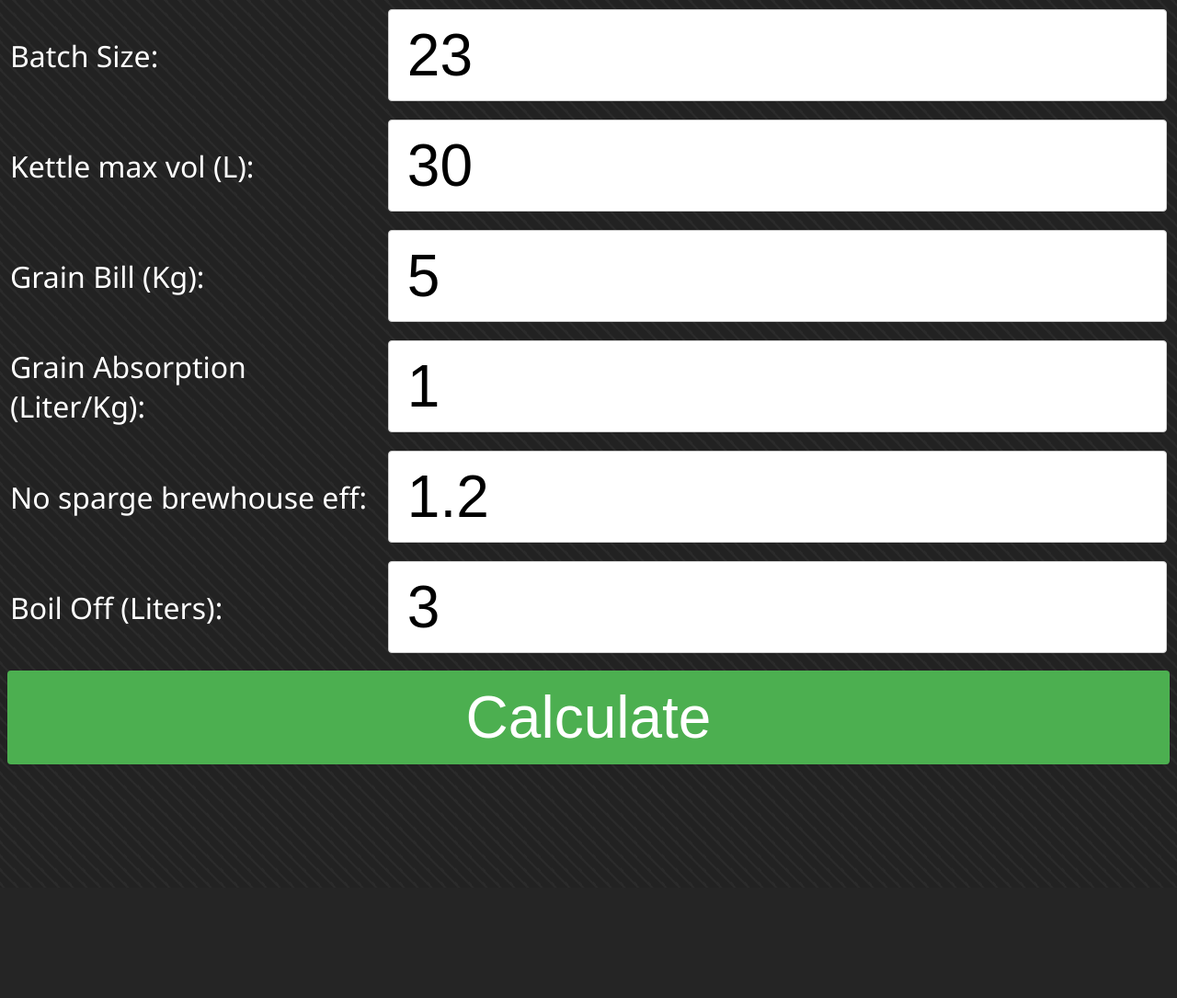
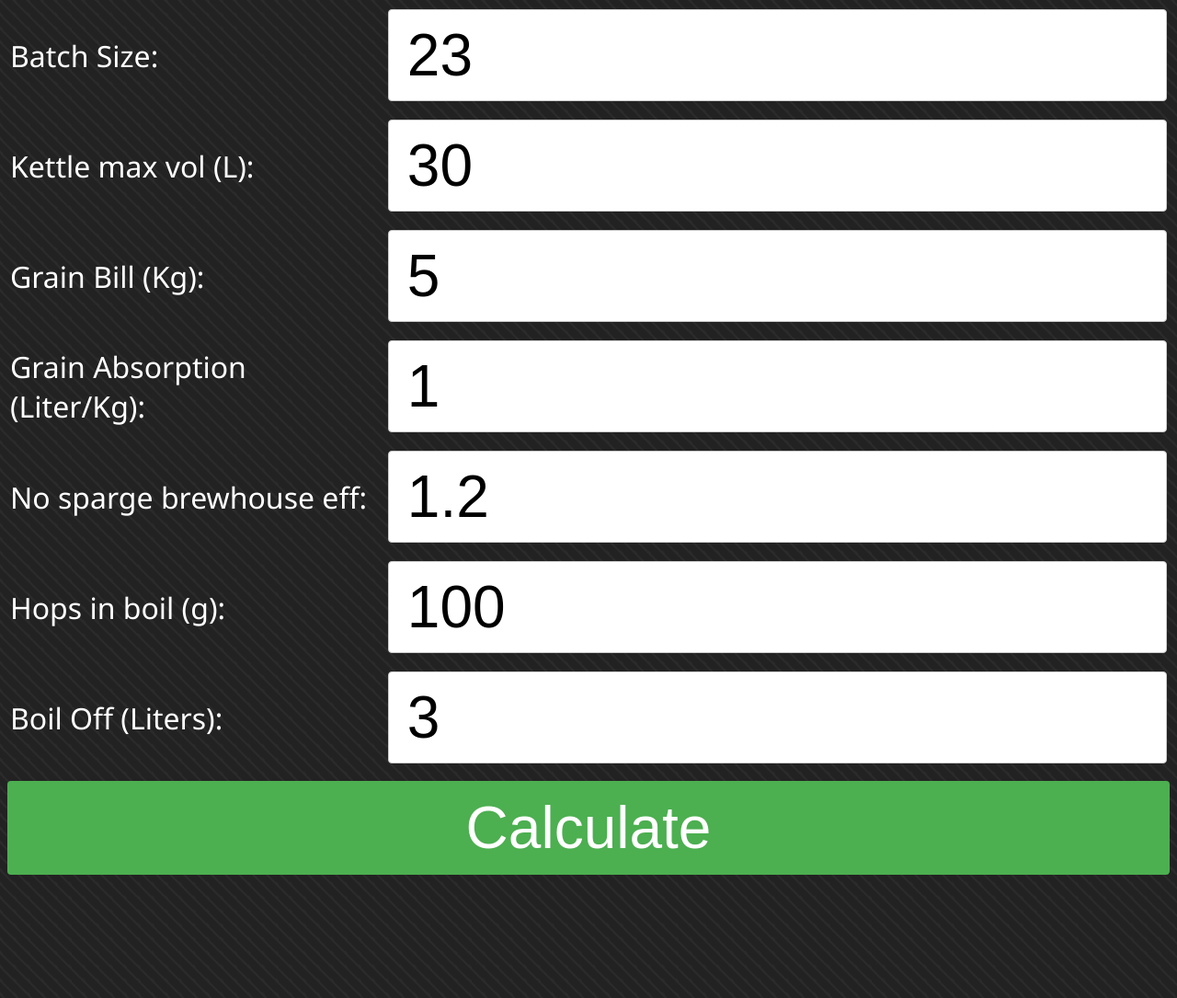
Before and after one commit to tedelm/NoSpargeBrew, a PHP site: page /index.php?action=1 in a window 1280 px wide. Shown: the part 527-1612 px from the top of the page at 92% size. Before the commit the page ends 1358 px from the top, so only its background shows below. Run offline with PHP 8.4, Linux system fonts and the light colour scheme.

Commit message:
Update index.php

```diff
--- a/PHP/index.php
+++ b/PHP/index.php
@@ -9,11 +9,15 @@ switch ($_GET['action']) {
         $GrainAbs = $_POST['GrainAbs'];
         $BrewEff = $_POST['BrewEff'];
         $BoilOffLiter = $_POST['BoilOffLiter'];
+		$Hops = $_POST['Hops'];
 
 		#Calculate
 		$WaterNeeded = $BatchSize + ($BatchSize - ($BatchSize - (($MaltKg * $BrewEff) * $GrainAbs) - $BoilOffLiter));
 		$MaxMashWater = $MaxBoilVol - ($MaltKg * $BrewEff);
-		$AddToBoilWater = $WaterNeeded - $MaxMashWater;
+		$AddToBoilWater_nohops = $WaterNeeded - $MaxMashWater;
+		#Calculate hops absorption
+		$AddToBoilWater = $AddToBoilWater_nohops + (0.005 * $Hops);
+
 
     break;
 }
@@ -25,12 +29,13 @@ if(isset($BatchSize)){
 	$value_GrainAbs = $GrainAbs;
 	$value_BrewEff = $BrewEff;
 	$value_BoilOffLiter = $BoilOffLiter;
+	$value_Hops = $Hops;
 
 	$Echo_MashVol = number_format($MaxMashWater, 2);
 	$Echo_MashVolPerKg = number_format(($MaxMashWater/($MaltKg * $BrewEff)), 2);
 	$Echo_BeforeBoil = number_format($AddToBoilWater, 2);
 	$Echo_GrainNeeded = number_format(($MaltKg * $BrewEff), 2);
-	$Echo_WaterNeeded = $WaterNeeded;
+	$Echo_WaterNeeded = $WaterNeeded + (0.005 * $Hops);
 
 }else{
 	$value_BatchSize = 23;
@@ -39,6 +44,7 @@ if(isset($BatchSize)){
 	$value_GrainAbs = 1;
 	$value_BrewEff = 1.2;
 	$value_BoilOffLiter = 3;
+	$value_Hops = 100;
 
 	$Echo_MashVol = "N/A";
 	$Echo_MashVolPerKg = "N/A";
@@ -92,6 +98,9 @@ if(isset($BatchSize)){
 			<td>No sparge brewhouse eff:</td><td><input class='inputClass' type="number" step='any' value='<?php echo $value_BrewEff; ?>' name='BrewEff' /></td>
 		</tr>
 		<tr>
+			<td>Hops in boil (g):</td><td><input class='inputClass' type="number" step='any' value='<?php echo $value_Hops; ?>' name='Hops' /></td>
+		</tr>
+		<tr>
 			<td>Boil Off (Liters):</td><td><input class='inputClass' type="number" step='any' value='<?php echo $value_BoilOffLiter; ?>' name='BoilOffLiter' /></td>
 		</tr>
 		</table>
```
